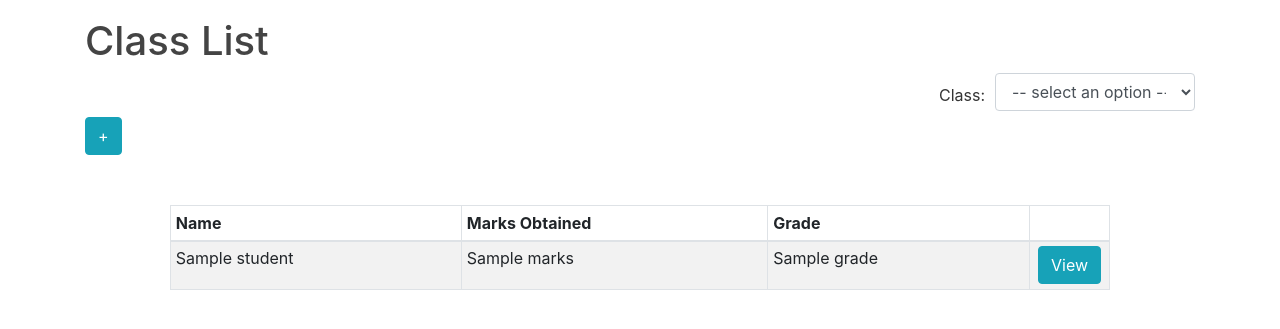
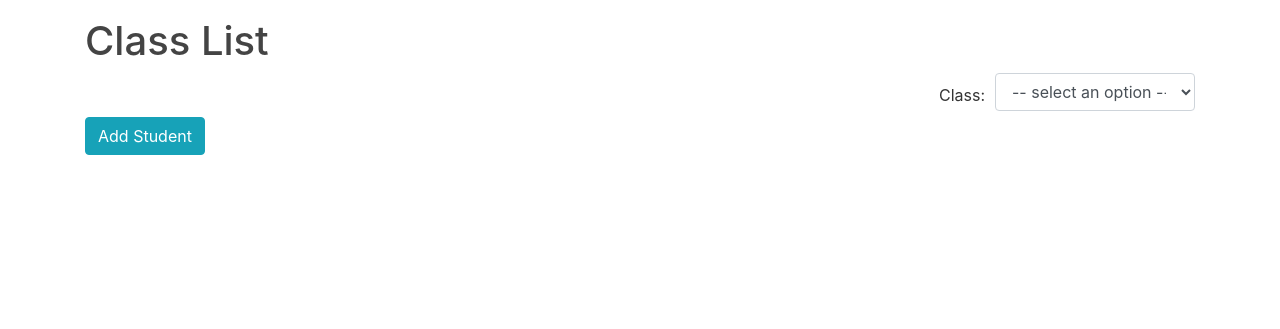
Before and after one commit to unluckyvevo/IT2201-Project, a Flask app: template readbit/templates/manage_class.html in a window 1280 px wide. Shown: the part 63-392 px from the top of the page. Run offline with Flask 2, Linux system fonts and the light colour scheme; the template is opened without the code that fills it: most values are stand-ins (such as "Sample title", 1, 10 or a date in 2020); some libraries are stand-ins or nearby versions.

Commit message:
Student Button

```diff
--- a/readbit/templates/manage_class.html
+++ b/readbit/templates/manage_class.html
@@ -25,7 +25,7 @@
     </div>
     <div class="row" id="manage_class_row2">
         <button id="add_student_btn" type="button" class="btn btn-info" data-toggle="modal" data-target="#add_student_modal">
-          +
+          Add Student
         </button>
         <div class="modal fade" id="add_student_modal" tabindex="-1" role="dialog" aria-labelledby="add_student_modal_label" aria-hidden="true">
           <div class="modal-dialog" role="document">
@@ -54,38 +54,7 @@
                 </div>
               </div>
 
-            </div>
-          </div>
-        </div>
-    </div>
-
-    <div class="row">
-        <table id="class_list_table" class="table table-striped table-bordered table-sm " width="100%">
-          <thead>
-            <tr>
-              <th class="th-sm">Name
-              </th>
-              <th class="th-sm">Marks Obtained
-              </th>
-              <th class="th-sm">Grade
-              </th>
-              <th class="th-sm">
-              </th>
-            </tr>
-          </thead>
-          <tbody>
-            {% if stud_list is defined %}
-                {% for student in stud_list %}
-                    <tr>
-                        <td>{{ student['name'] }}</td>
-                        <td>{{ student['marks'] }}</td>
-                        <td>{{ student['grade'] }}</td>
-                        <td class="text-center" id="manage_class_button_col"><a href="{{ url_for('view_student') }}"
-                                                                                class="btn btn-info">View</a></td>
-                    </tr>
-                {% endfor %}
-            {% endif %}
-          </tbody>
+            </div>          </tbody>
         </table>
     </div>
 </div>
```
